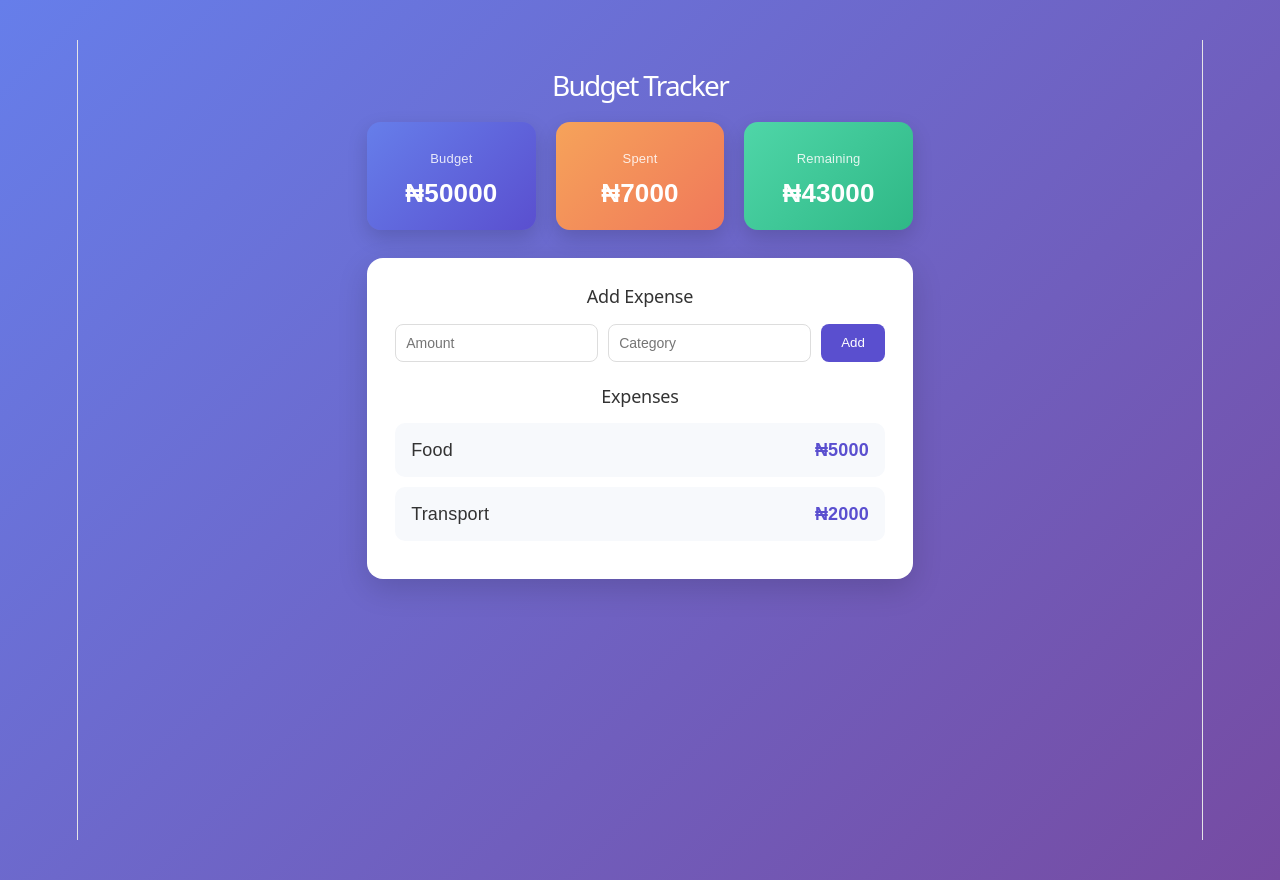
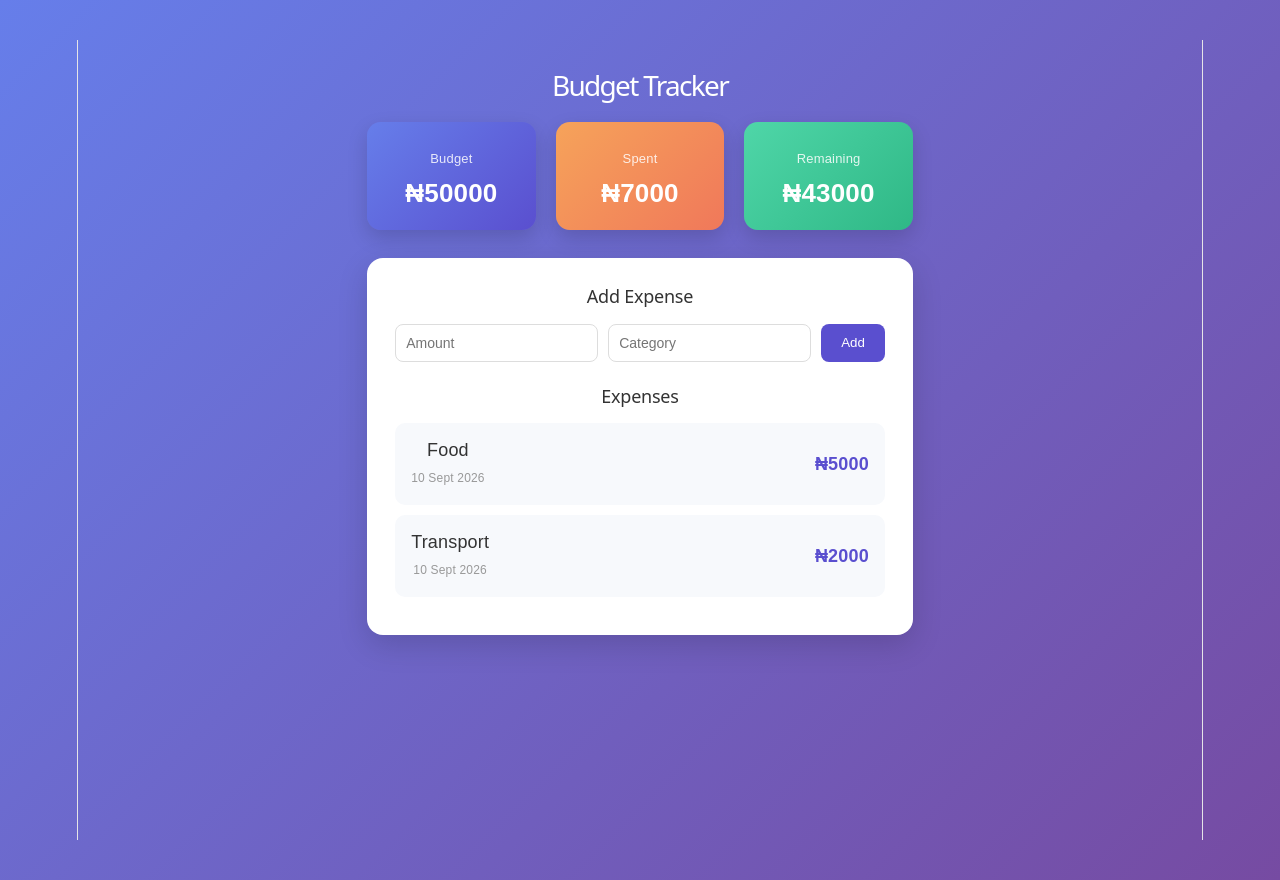
Before and after one commit to Esther-Royalty/AI-PRJ, a React (Vite) app in the folder 03-react/budget-tracker/: page / in a window 1280 px wide. Built offline with nearby package versions, Linux system fonts and the light colour scheme.

Commit message:
budget tracker with dates

```diff
--- a/03-react/budget-tracker/src/App.css
+++ b/03-react/budget-tracker/src/App.css
@@ -127,3 +127,9 @@ h2 {
 .add-form button:hover {
   background: #4c3a91;
 }
+
+.expense-date {
+  font-size: 12px;
+  color: #999;
+  margin-top: 2px;
+}
--- a/03-react/budget-tracker/src/App.jsx
+++ b/03-react/budget-tracker/src/App.jsx
@@ -4,8 +4,8 @@ import './App.css'
 function App() {
   const [budget, setBudget] = useState(50000)
   const [expenses, setExpenses] = useState([
-    { amount: 5000, category: "Food" },
-    { amount: 2000, category: "Transport" },
+    { amount: 5000, category: "Food", date: new Date().toISOString() },
+    { amount: 2000, category: "Transport", date: new Date().toISOString() },
   ])
 
   const [newAmount, setNewAmount] = useState("")
@@ -23,6 +23,7 @@ function App() {
     const expense = {
       amount: parseFloat(newAmount),
       category: newCategory,
+      date: new Date().toISOString(),
     }
 
     setExpenses([...expenses, expense])
@@ -71,7 +72,20 @@ function App() {
         <ul className="expense-list">
           {expenses.map((expense, index) => (
             <li key={index} className="expense-item">
-              <span className="expense-category">{expense.category}</span>
+              <div>
+                <span className="expense-category">{expense.category}</span>
+                <div className="expense-date">
+
+                {expense.date
+                  ? new Date(expense.date).toLocaleDateString("en-NG", {
+                    day: "numeric",
+                    month: "short",
+                    year: "numeric",
+                })
+              : "No date"}
+              </div>
+             </div>
+
               <span className="expense-amount">₦{expense.amount}</span>
             </li>
           ))}
```
